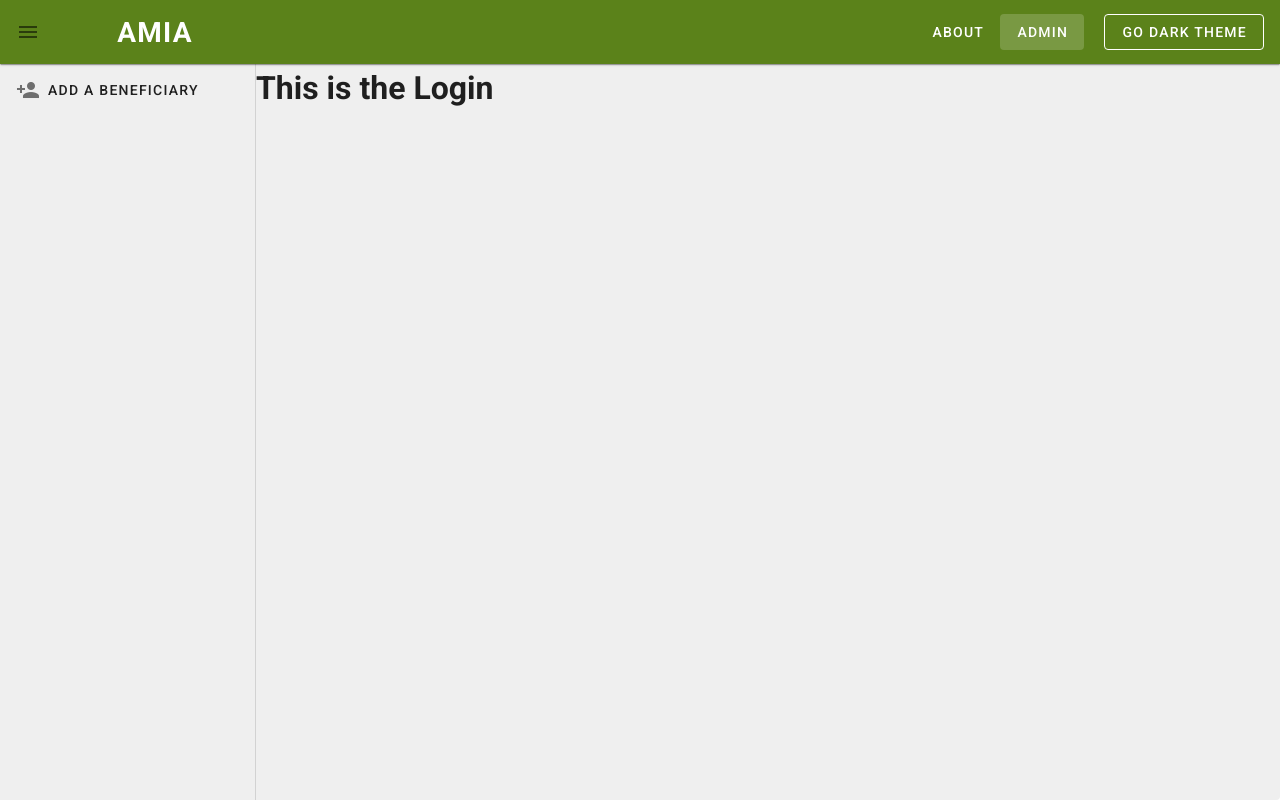
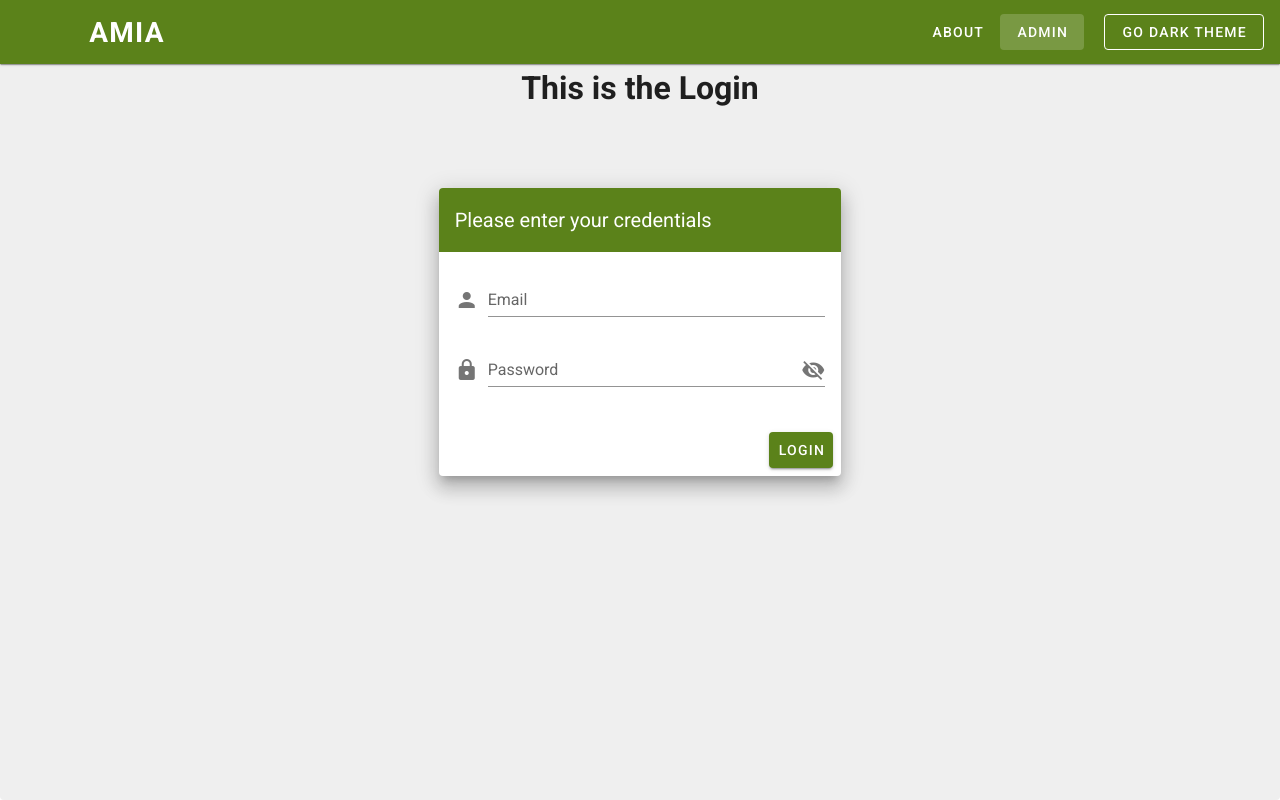
Before and after one commit to dilapitan/amia-program-beneficiaries, a Vue app in the folder client/: page /login in a window 1280 px wide. Built offline with nearby package versions, Linux system fonts and the light colour scheme.

Commit message:
Setup login page

```diff
--- a/client/src/App.vue
+++ b/client/src/App.vue
@@ -1,6 +1,7 @@
 <template>
   <v-app>
     <v-navigation-drawer
+      v-if="isLoggedIn || $vuetify.breakpoint.xsOnly"
       color="background"
       v-model="drawer"
       :clipped="$vuetify.breakpoint.lgAndUp"
@@ -16,7 +17,7 @@
           </v-list-item-content>
         </v-list-item>
 
-        <v-list-item to="/add">
+        <v-list-item v-if="isLoggedIn" to="/add">
           <v-icon class="mr-2">mdi-account-plus</v-icon>
           <v-list-item-content>
             <v-list-item-title>
@@ -71,7 +72,11 @@
       elevation="1"
       app
     >
-      <v-app-bar-nav-icon @click.stop="drawer = !drawer"> </v-app-bar-nav-icon>
+      <v-app-bar-nav-icon
+        v-if="isLoggedIn || $vuetify.breakpoint.xsOnly"
+        @click.stop="drawer = !drawer"
+      >
+      </v-app-bar-nav-icon>
 
       <v-app-bar-nav-icon>
         <v-img
--- a/client/src/store/index.js
+++ b/client/src/store/index.js
@@ -2,13 +2,25 @@ import Vue from 'vue'
 import Vuex from 'vuex'
 
 Vue.use(Vuex)
+
+import { SET_LOGIN } from './mutation-types'
 
 export default new Vuex.Store({
   state: {
     user: null,
   },
   getters: {},
-  mutations: {},
-  actions: {},
+  mutations: {
+    [SET_LOGIN](state, credentials) {
+      console.log('credentials:', credentials)
+      state.user = credentials
+    },
+  },
+  actions: {
+    setLoginAction({ commit }, payload) {
+      console.log('payload:', payload)
+      commit('SET_LOGIN', payload)
+    },
+  },
   modules: {},
 })
--- /dev/null
+++ b/client/src/store/mutation-types.js
@@ -0,0 +1 @@
+export const SET_LOGIN = 'SET_LOGIN'
--- a/client/src/views/LoginView.vue
+++ b/client/src/views/LoginView.vue
@@ -1,5 +1,77 @@
 <template>
   <div class="about">
-    <h1>This is the Login</h1>
+    <h1 class="text-center">This is the Login</h1>
+
+    <v-main>
+      <v-container class="fill-height" fluid>
+        <v-row align="center" justify="center">
+          <v-col cols="12" sm="8" md="4">
+            <v-card class="elevation-12">
+              <v-toolbar color="primary" dark flat>
+                <v-toolbar-title>
+                  Please enter your credentials
+                </v-toolbar-title>
+              </v-toolbar>
+              <v-card-text>
+                <v-form>
+                  <v-text-field
+                    v-model="email"
+                    :rules="emailRules"
+                    label="Email"
+                    name="Login"
+                    prepend-icon="mdi-account"
+                    type="email"
+                  ></v-text-field>
+
+                  <v-text-field
+                    v-model="password"
+                    @click:append="show = !show"
+                    :append-icon="show ? 'mdi-eye' : 'mdi-eye-off'"
+                    :rules="passwordRules"
+                    :type="show ? 'text' : 'password'"
+                    label="Password"
+                    name="password"
+                    prepend-icon="mdi-lock"
+                  ></v-text-field>
+                </v-form>
+              </v-card-text>
+              <v-card-actions>
+                <v-spacer></v-spacer>
+                <v-btn @click="login()" color="primary">Login</v-btn>
+              </v-card-actions>
+            </v-card>
+          </v-col>
+        </v-row>
+      </v-container>
+    </v-main>
   </div>
 </template>
+
+<script>
+export default {
+  name: 'LoginView',
+
+  data: () => ({
+    show: false,
+    valid: false,
+    email: '',
+    emailRules: [
+      (v) => !!v || 'E-mail is required',
+      (v) => /.+@.+/.test(v) || 'E-mail must be valid',
+    ],
+    password: '',
+    passwordRules: [(v) => !!v || 'Password is required'],
+  }),
+
+  methods: {
+    login() {
+      this.$store.dispatch('setLoginAction', {
+        email: this.email,
+        password: this.password,
+      })
+      // this.email = ''
+      // this.password = ''
+    },
+  },
+}
+</script>
```
